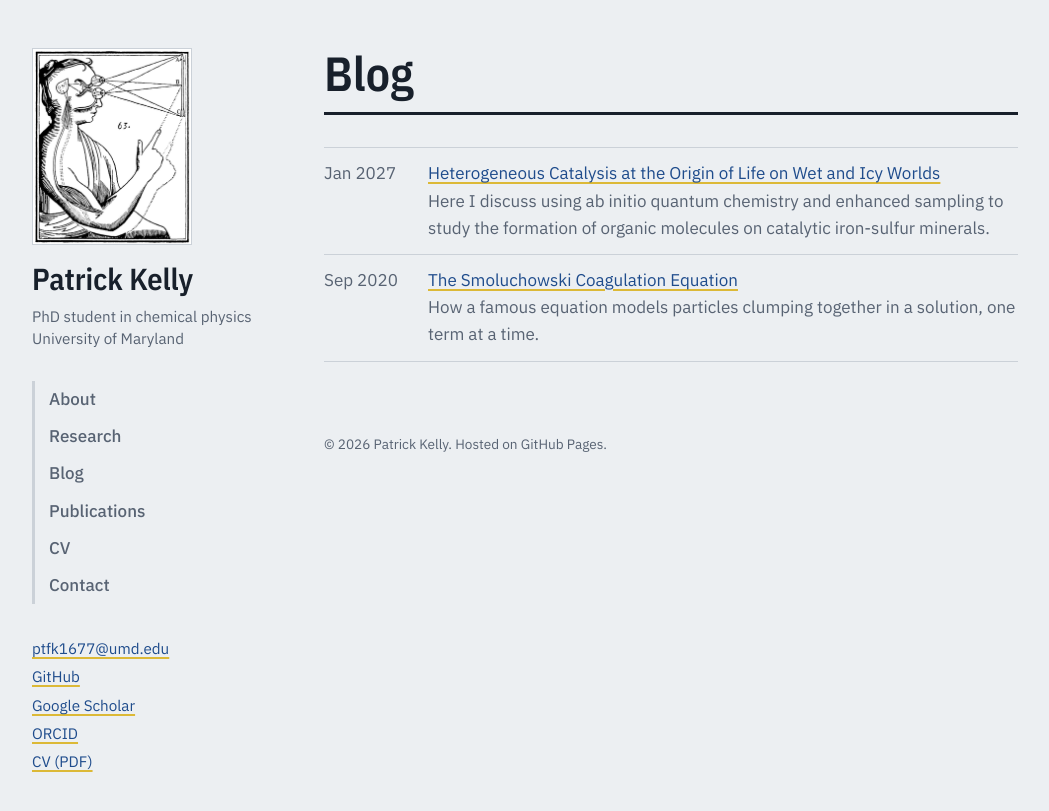
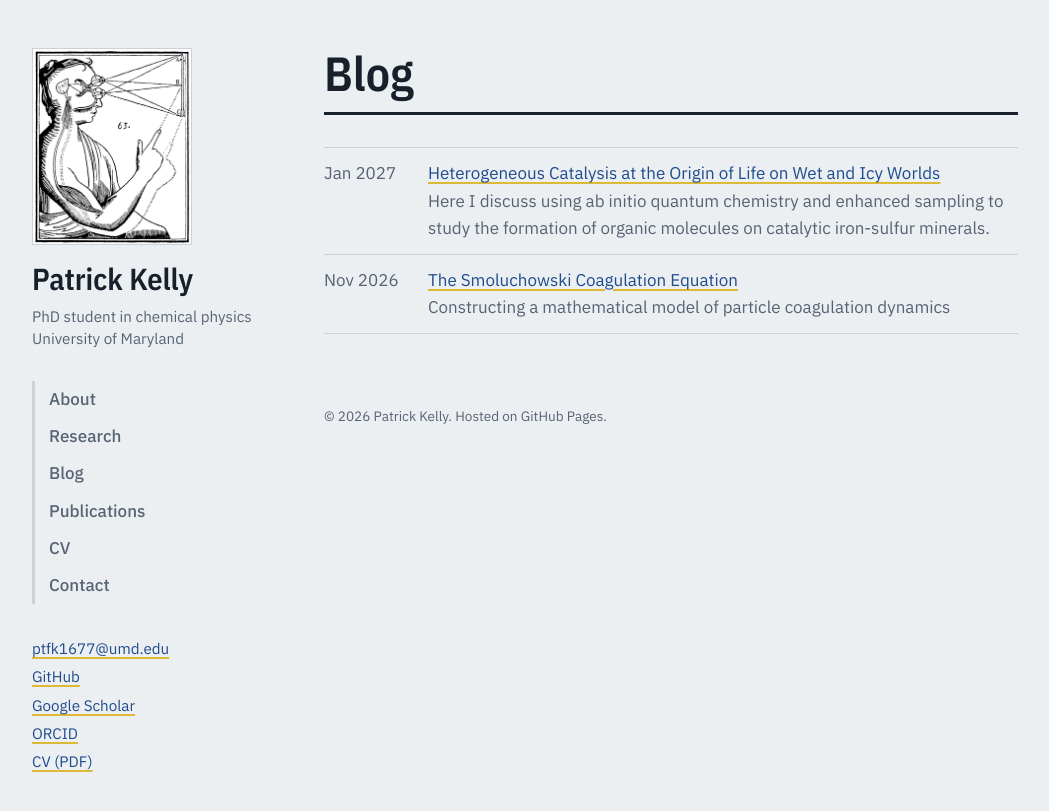
Before and after one commit to Leibniz1697/Leibniz1697.github.io, a Jekyll site: the page built from blog.html, in a window 1280 px wide. Shown: the top 811 px of the page, without its empty margins (80-1129 px from the left). Built offline with Jekyll 4.4.1, drawn with Linux system fonts in a browser that asks for light colours.

Commit message:
Revise summary for Smoluchowski Coagulation post
Updated summary to reflect focus on mathematical modeling of particle dynamics.

```diff
--- a/_posts/2020-09-06-smoluchowski-coagulation.md
+++ b/_posts/2026-11-05-smoluchowski-coagulation.md
@@ -1,8 +1,8 @@
 ---
 layout: post
 title: "The Smoluchowski Coagulation Equation"
-date: 2020-09-06
-summary: "How a famous equation models particles clumping together in a solution, one term at a time."
+date: 2026-11-05
+summary: "Constructing a mathematical model of particle coagulation dynamics"
 ---
 
 <p class="figcap">Originally posted on my old blog in September 2020.</p>
```
